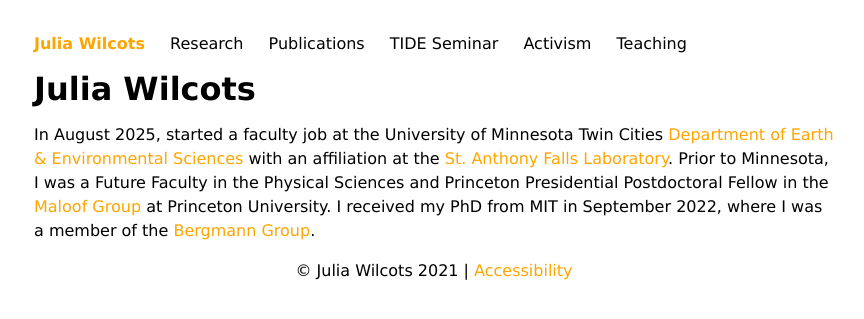
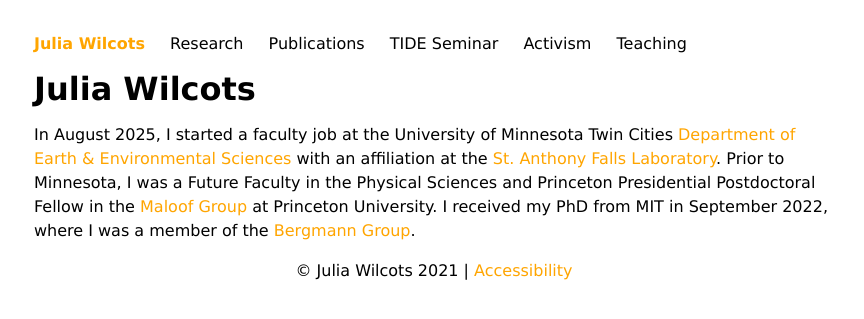
Before and after one commit to juliawilcots/juliawilcots.github.io, a Jekyll site: the page index.html, which Jekyll copies as it is, in a window 1280 px wide. Shown: the top 319 px of the page, without its empty margins (206-1070 px from the left). Built offline with Jekyll 4.4.1, drawn with Linux system fonts in a browser that asks for light colours.

```diff
--- a/index.html
+++ b/index.html
@@ -32,7 +32,7 @@
 
 <div class="blurb">
     <h1>Julia Wilcots</h1>
-    <p>In August 2025, started a faculty job at the University of Minnesota Twin Cities <a href="https://cse.umn.edu/esci/julia-wilcots">Department of Earth & Environmental Sciences</a> with an affiliation at the <a href="https://cse.umn.edu/safl">St. Anthony Falls Laboratory</a>. Prior to Minnesota, I was a Future Faculty in the Physical Sciences and Princeton Presidential Postdoctoral Fellow in the <a href="https://maloof.princeton.edu/">Maloof Group</a> at Princeton University. I received my PhD from MIT in September 2022, where I was a member of the <a href="https://kdberg.scripts.mit.edu/kdberg/">Bergmann Group</a>.</p>
+    <p>In August 2025, I started a faculty job at the University of Minnesota Twin Cities <a href="https://cse.umn.edu/esci/julia-wilcots">Department of Earth & Environmental Sciences</a> with an affiliation at the <a href="https://cse.umn.edu/safl">St. Anthony Falls Laboratory</a>. Prior to Minnesota, I was a Future Faculty in the Physical Sciences and Princeton Presidential Postdoctoral Fellow in the <a href="https://maloof.princeton.edu/">Maloof Group</a> at Princeton University. I received my PhD from MIT in September 2022, where I was a member of the <a href="https://kdberg.scripts.mit.edu/kdberg/">Bergmann Group</a>.</p>
 </div><!-- /.blurb -->
 
 
```
